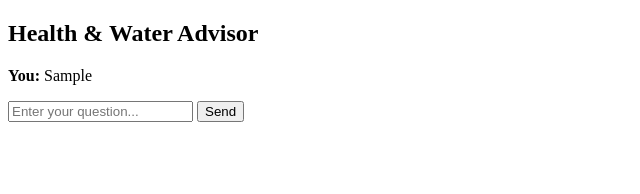
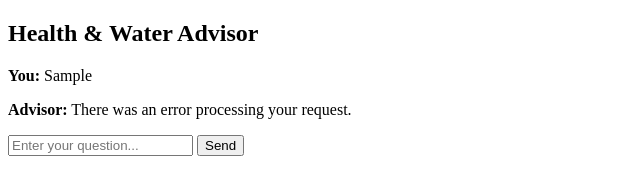
Before and after one commit to BalanGabriel/Health-Water-Advisor, a plain HTML site: page index.html in a window 1280 px wide. Both pictures are taken after typing "Sample" into the empty fields and a click on the button "Send". Shown: the whole page, without its empty margins (0-640 px from the left). Drawn offline with nearby package versions, Linux system fonts and the light colour scheme; no server answers.

Commit message:
Update index.html

```diff
--- a/index.html
+++ b/index.html
@@ -25,7 +25,7 @@
                     url: 'https://api.openai.com/v1/engines/davinci-codex/completions',
                     type: 'POST',
                     headers: {
-                        'Authorization': 'Bearer sk-he_zc_N_AiQ2yBgl-sWDaZv6N9GhLwa1McQ6rQvTbtT3BlbkFJ4DJm5AJ65XbhLSY1yDaG3uqguqWjNFbwSu6OimF44A',
+                        'Authorization': 'Bearer sk-he_zc_N_AiQ2yBgl-sWDaZv6N9GhLwa1McQ6rQvTbtT3BlbkFJ4DJm5AJ65XbhLSY1yDaG3uqguqWjNFbwSu6OimF44A',  // Înlocuiți cu cheia dvs. API
                         'Content-Type': 'application/json'
                     },
                     data: JSON.stringify({
@@ -33,8 +33,13 @@
                         'max_tokens': 150
                     }),
                     success: function(response) {
+                        console.log('Response:', response);  // Debugging: verificați răspunsul în consolă
                         var botResponse = response.choices[0].text;
                         $('#chat-box').append('<p><strong>Advisor:</strong> ' + botResponse + '</p>');
+                    },
+                    error: function(jqXHR, textStatus, errorThrown) {
+                        console.log('Error:', textStatus, errorThrown);  // Debugging: verificați erorile în consolă
+                        $('#chat-box').append('<p><strong>Advisor:</strong> There was an error processing your request.</p>');
                     }
                 });
             });
```
